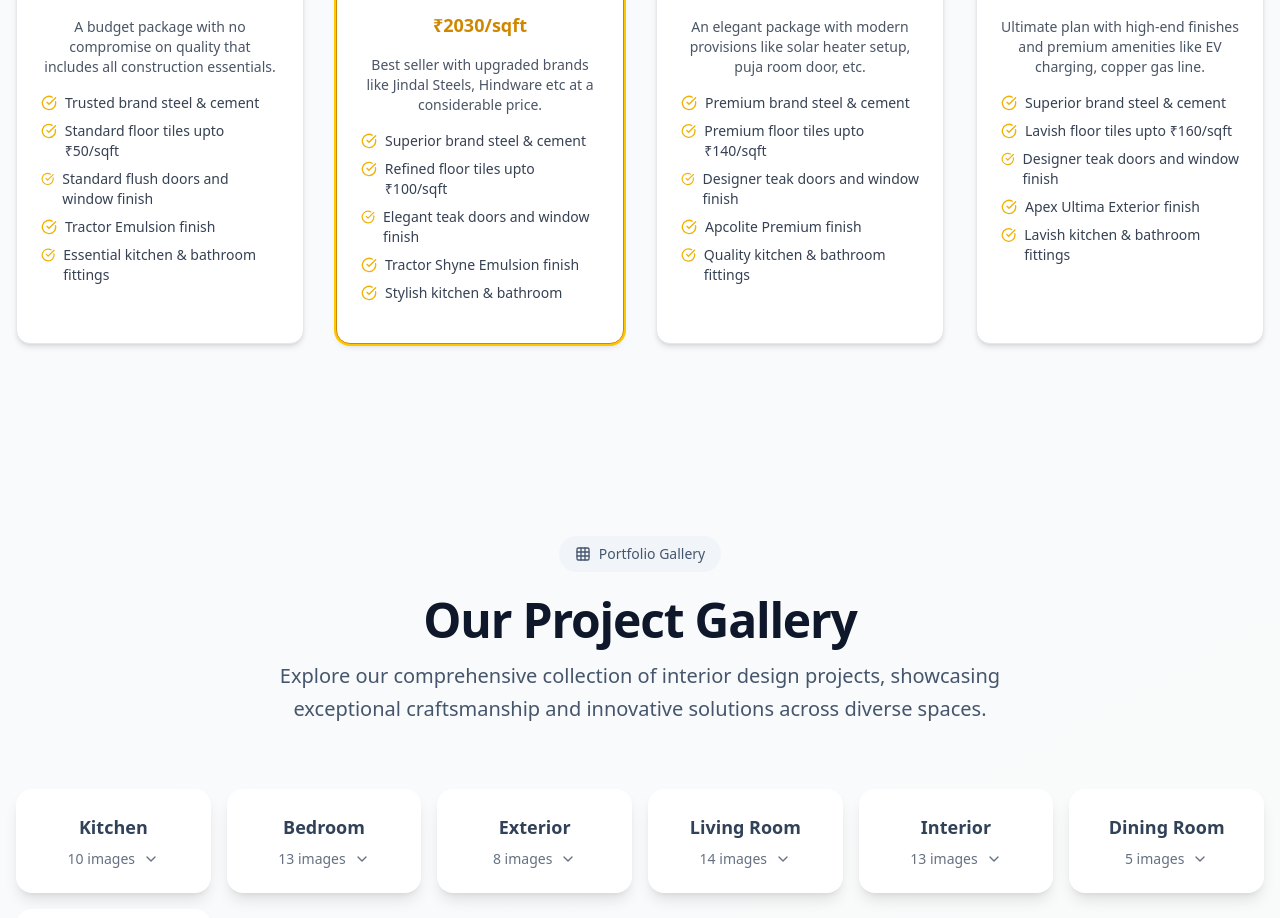
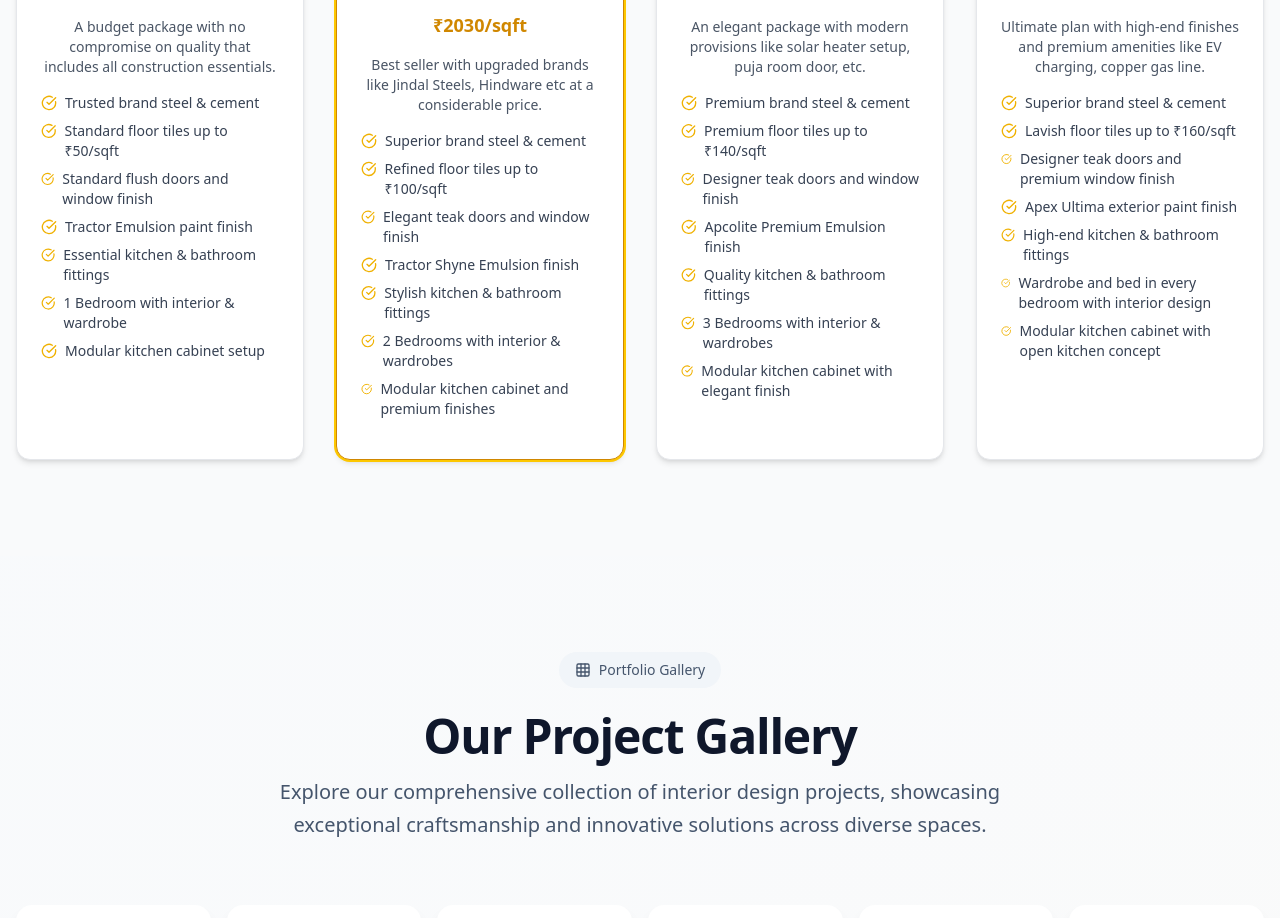
Before and after one commit to suneebs/SM-Constructions, a React (Vite) app: page / in a window 1280 px wide. Shown: the part 1980-2898 px from the top of the page. Built offline with nearby package versions, Linux system fonts and the light colour scheme.

Commit message:
Refactor PricingPlans features for consistency and clarity; correct typos and enhance descriptions.

```diff
--- a/src/components/Home/PricingPlans.jsx
+++ b/src/components/Home/PricingPlans.jsx
@@ -8,11 +8,14 @@ const plans = [
     description: "A budget package with no compromise on quality that includes all construction essentials.",
     features: [
   "Trusted brand steel & cement",
-      "Standard floor tiles upto ₹50/sqft",
+  "Standard floor tiles up to ₹50/sqft",
   "Standard flush doors and window finish",
-      "Tractor Emulsion finish",
+  "Tractor Emulsion paint finish",
   "Essential kitchen & bathroom fittings",
+  "1 Bedroom with interior & wardrobe",
+  "Modular kitchen cabinet setup",
 ],
+
     tags: ["Brand 1", "Brand 2", "Brand 3", "Brand 4"],
   },
   {
@@ -21,11 +24,14 @@ const plans = [
     description: "Best seller with upgraded brands like Jindal Steels, Hindware etc at a considerable price.",
     features: [
   "Superior brand steel & cement",
-      "Refined floor tiles upto ₹100/sqft",
+  "Refined floor tiles up to ₹100/sqft",
   "Elegant teak doors and window finish",
   "Tractor Shyne Emulsion finish",
-      "Stylish kitchen & bathroom",
+  "Stylish kitchen & bathroom fittings",
+  "2 Bedrooms with interior & wardrobes",
+  "Modular kitchen cabinet and premium finishes",
 ],
+
     tags: ["Brand 1", "Brand 2", "Brand 3", "Brand 4"],
     popular: true,
   },
@@ -35,11 +41,14 @@ const plans = [
     description: "An elegant package with modern provisions like solar heater setup, puja room door, etc.",
     features: [
   "Premium brand steel & cement",
-      "Premium floor tiles upto ₹140/sqft",
+  "Premium floor tiles up to ₹140/sqft",
   "Designer teak doors and window finish",
-      "Apcolite Premium finish",
+  "Apcolite Premium Emulsion finish",
   "Quality kitchen & bathroom fittings",
+  "3 Bedrooms with interior & wardrobes",
+  "Modular kitchen cabinet with elegant finish",
 ],
+
     tags: ["Brand 1", "Brand 2", "Brand 3", "Brand 4"],
   },
   {
@@ -48,10 +57,12 @@ const plans = [
     description: "Ultimate plan with high-end finishes and premium amenities like EV charging, copper gas line.",
     features: [
   "Superior brand steel & cement",
-      "Lavish floor tiles upto ₹160/sqft",
-      "Designer teak doors and window finish",
-      "Apex Ultima Exterior finish",
-      "Lavish kitchen & bathroom fittings",
+  "Lavish floor tiles up to ₹160/sqft",
+  "Designer teak doors and premium window finish",
+  "Apex Ultima exterior paint finish",
+  "High-end kitchen & bathroom fittings",
+  "Wardrobe and bed in every bedroom with interior design",
+  "Modular kitchen cabinet with open kitchen concept",
 ],
     tags: ["Brand 1", "Brand 2", "Brand 3", "Brand 4"],
   },
```
Lines whose indentation alone changed are shown as unchanged.
